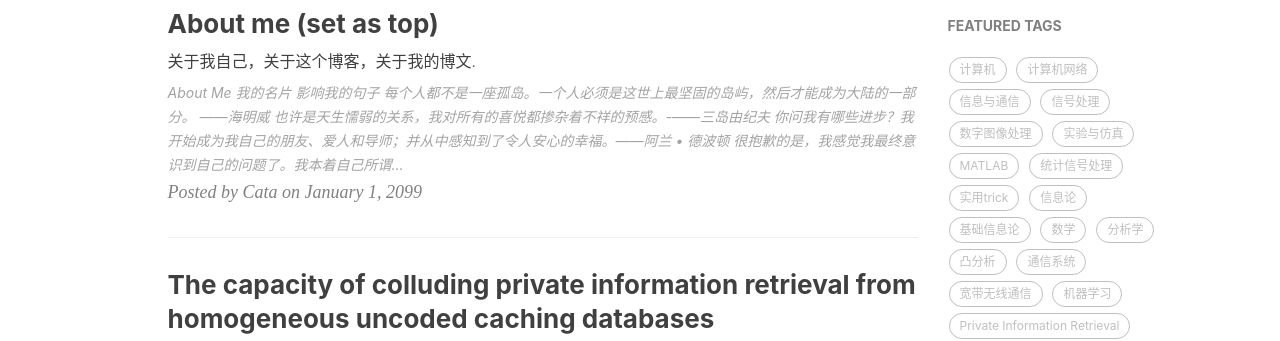
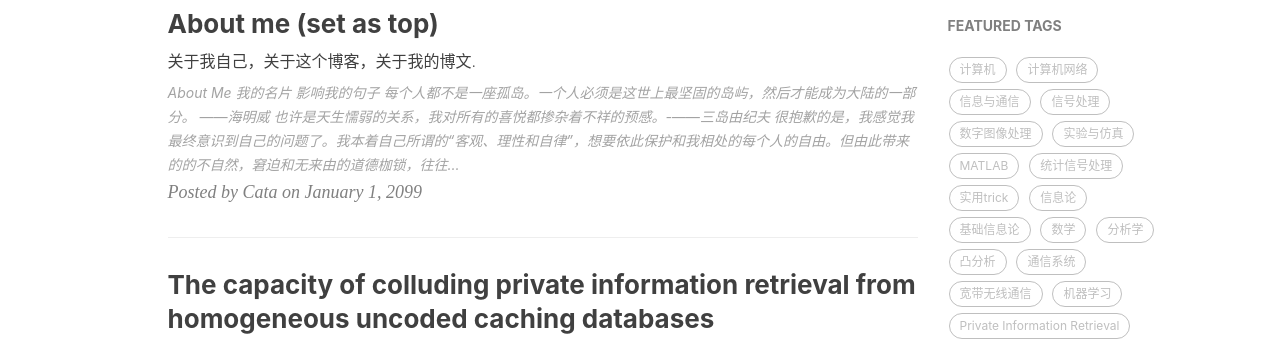
Before and after one commit to jaylencheng/jaylencheng.github.io, a Jekyll site: the page built from index.html, in a window 1280 px wide and 900 px high. Shown: the part 461-802 px from the top of the window. Built offline with Jekyll 4.4.1, drawn with Linux system fonts in a browser that asks for light colours; nearby versions of some CDN libraries; formulas are drawn with MathJax 3; the list of posts is cut into pages by our own code; comment, search, counter and statistics services are not loaded.

Commit message:
Update 2099-01-01-About Me (Set As Top).md

```diff
--- a/_posts/2099-01-01-About Me (Set As Top).md
+++ b/_posts/2099-01-01-About Me (Set As Top).md
@@ -11,8 +11,7 @@ tags:                               #标签
 ## 影响我的句子
 1. 每个人都不是一座孤岛。一个人必须是这世上最坚固的岛屿，然后才能成为大陆的一部分。 ——海明威
 2. 也许是天生懦弱的关系，我对所有的喜悦都掺杂着不祥的预感。-——三岛由纪夫
-3. 你问我有哪些进步？我开始成为我自己的朋友、爱人和导师；并从中感知到了令人安心的幸福。——阿兰 • 德波顿
-4. 很抱歉的是，我感觉我最终意识到自己的问题了。我本着自己所谓的“客观、理性和自律”，想要依此保护和我相处的每个人的自由。但由此带来的的不自然，窘迫和无来由的道德枷锁，往往给身边的人也套上了枷锁，让他们觉得跟我相处很不自由。 ——我自己的反思
+3. 很抱歉的是，我感觉我最终意识到自己的问题了。我本着自己所谓的“客观、理性和自律”，想要依此保护和我相处的每个人的自由。但由此带来的的不自然，窘迫和无来由的道德枷锁，往往给身边的人也套上了枷锁，让他们觉得跟我相处很不自由。 ——我自己的反思
 
 # 写博客的动机
 当自己真的在认真写博客的时候，就会发现，想写一篇好的博文，真的需要点时间才行，但为什么大家都坚持写呢？就像《暗时间》这本书中写的：“写作，能让人更深入的了解事情的本质”，这句话我很赞成，当你真的习惯这种思考方式的时候，就会发现如果不把自己最近的思想通过这种介质表达出来的话，就憋得慌。
```
